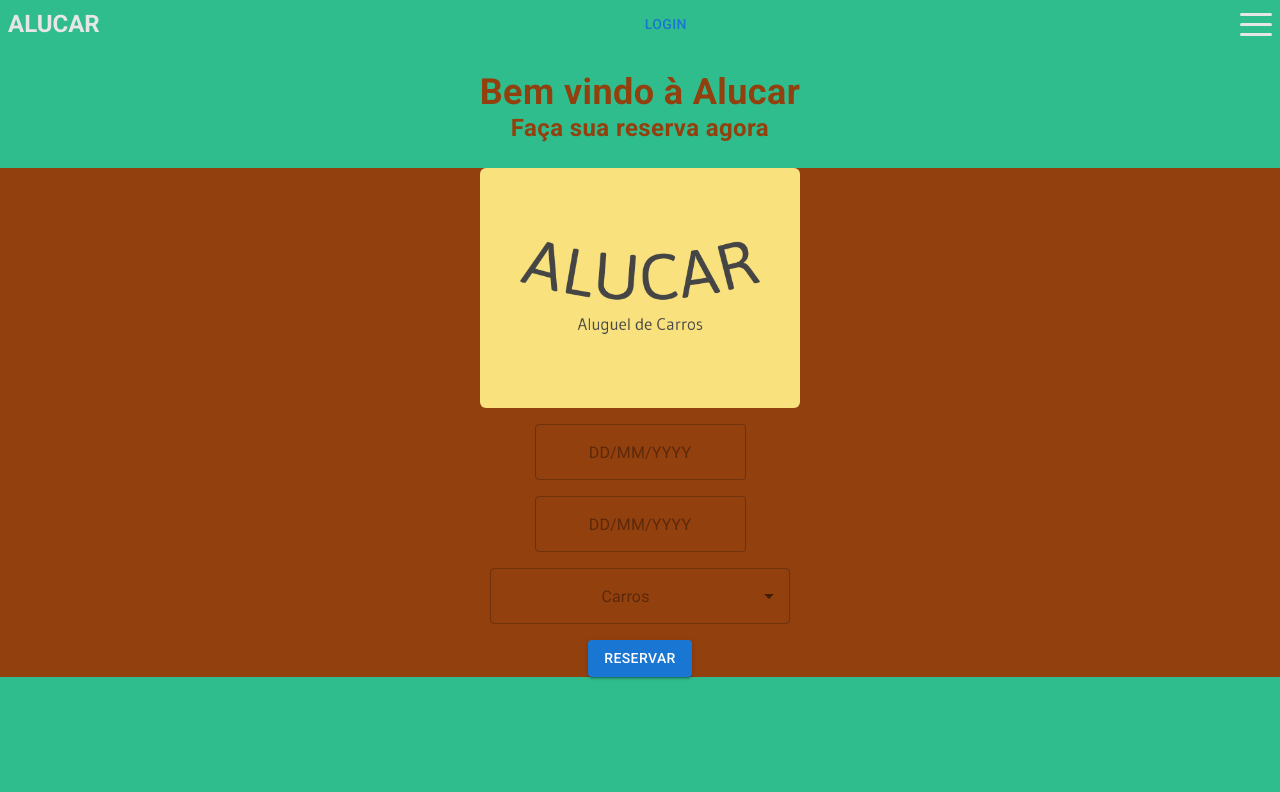
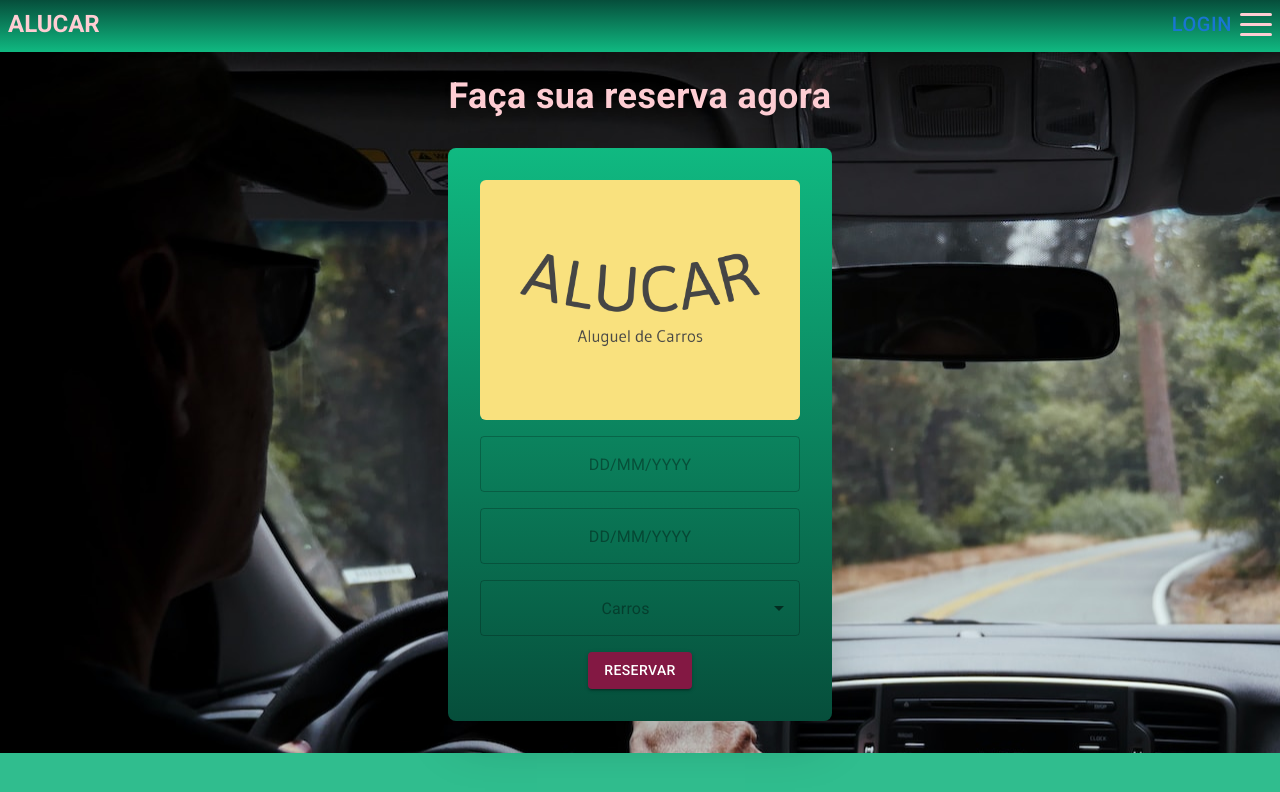
Before and after one commit to Rlps90/AlucarApp, a React (Vite) app: page / in a window 1280 px wide. Shown: the top 792 px of the page. Built offline with nearby package versions, Linux system fonts and the light colour scheme.

Commit message:
Updated home page

```diff
--- a/src/App.jsx
+++ b/src/App.jsx
@@ -6,7 +6,7 @@ import { Routes, Route } from 'react-router-dom'
 
 function App() {
 	return (
-		<main>
+		<main className='bg-gradient-to-b from-emerald-500 to-emerald-900 text-rose-200'>
 			<Navbar />
 			<Routes>
 				<Route
--- a/src/Components/Navbar.jsx
+++ b/src/Components/Navbar.jsx
@@ -26,7 +26,7 @@ const Navbar = () => {
 	]
 
 	return (
-		<nav className="flex flex-row flex-nowrap justify-between items-center">
+		<nav className="flex flex-row flex-nowrap justify-between items-center bg-gradient-to-b from-emerald-900 to-emerald-500 pb-1">
 			<a
 				href="/"
 				className="flex-initial text-2xl pl-2 uppercase font-bold">
@@ -34,7 +34,7 @@ const Navbar = () => {
 			</a>
 			<Button
 				type="button"
-				className="">
+				className="fixed right-10 text-xl text-scallop">
 				<Link to={`CRUD/Create`}>Login</Link>
 			</Button>
 
--- a/src/Components/Title.jsx
+++ b/src/Components/Title.jsx
@@ -1,4 +1,4 @@
 const Title = ({ text }) => {
-	return <div className="title">{text || 'Titulo'}</div>
+	return <div>{text || 'Titulo'}</div>
 }
 export default Title
--- a/src/index.css
+++ b/src/index.css
@@ -10,7 +10,7 @@
 	font-weight: 400;
 
 	color-scheme: light dark;
-	color: #e6e6e6;
+	color: #f7d6d0;
 	background-color: #30bd8e;
 
 	font-synthesis: none;
--- a/src/pages/Home.jsx
+++ b/src/pages/Home.jsx
@@ -7,32 +7,34 @@ import Button from '@mui/material/Button'
 const Home = () => {
 	return (
 		<>
-			<div className="font-bold py-6 tracking-wide text-amber-800">
-				<h1 className='text-4xl'>Bem vindo à Alucar</h1>
-				<h2 className='text-2xl'>Faça sua reserva agora</h2>
+			<div className='bg-[url("/src/assets/hero-bg.jpg")]'>
+				<div className="font-bold tracking-wide pt-6 drop-shadow-md">
+					<h1 className='text-4xl'>Faça sua reserva agora</h1>
 				</div>
-			<div className="flex flex-col items-center gap-4 bg-amber-800">
+				<div className='w-full h-full flex items-center justify-center py-8 '>
+					<div className="grid gap-4 shadow-2xl max-w-md rounded-lg p-8 bg-gradient-to-b from-emerald-500 to-emerald-900">
 						<img
 							src={logo}
 							alt="logo"
 							className="max-w-xs rounded-md"
 						/>
-				<BasicDateCalendar className='bg-slate-100'/>
+						<BasicDateCalendar className='bg-white'/>
 						<BasicDateCalendar />
 						<Autocomplete
 							disablePortal
 							id="escolhaCarros"
 							options={carros}
-					sx={{ width: 300 }}
 							renderInput={(params) => (
 								<TextField
 									{...params}
 									placeholder="Carros"
 								/>
 							)}
-					getOptionLabel={(carro) => carro.marca + ' ' + carro.modelo}
+							getOptionLabel={(carro) => carro.marc+ ' ' + carro.modelo}
 						/>
-				<Button variant="contained">Reservar</Button>
+						<Button variant="contained" className='justify-self-center bg-pink-900 '>Reservar</Button>
+					</div>
+				</div>
 			</div>
 		</>
 	)
--- a/tailwind.config.js
+++ b/tailwind.config.js
@@ -3,7 +3,9 @@ export default {
 	content: ['./index.html', './src/**/*.{js,ts,jsx,tsx}'],
 	important: '#root',
 	theme: {
-		extend: {},
+		extend: {
+			backgroundImage: "url('/src/assets/hero-bg.jpg')",
+		},
 	},
 	plugins: [],
 }
```
Also changed, not shown: src/assets/hero-bg.jpg (added). Lines whose indentation alone changed are shown as unchanged.
